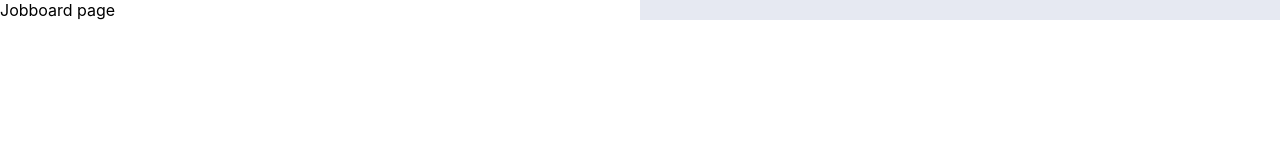
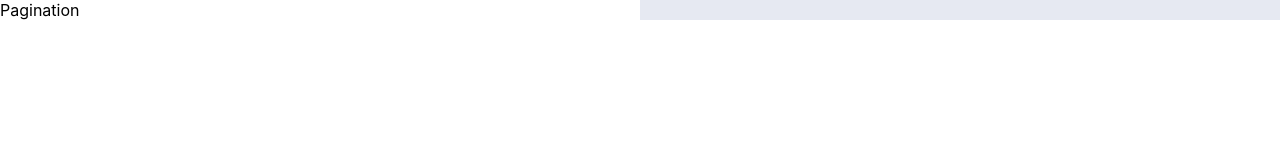
Before and after one commit to Selim96/jobs-list, a React (Create React App) app: page / in a window 1280 px wide. Shown: the top 160 px of the page. Built offline with nearby package versions, Linux system fonts and the light colour scheme.

Commit message:
chnged jobboard

```diff
--- a/src/components/App.tsx
+++ b/src/components/App.tsx
@@ -16,7 +16,7 @@ const App: React.FC = () => {
       <Suspense fallback={<Loader />}>
         <Routes>
           <Route path="/" element={<Jobboard />} />
-          <Route path="details" element={<Details />} />
+
         </Routes>
       </Suspense>
     </>
--- a/src/components/Jobboard/Jobboard.tsx
+++ b/src/components/Jobboard/Jobboard.tsx
@@ -1,10 +1,17 @@
 import React from "react";
+import Pagination from "../Pagination/Pagination";
 import s from "./Jobboard.module.scss"
 
 const Jobboard: React.FC = () => {
+    const allJobs: object[] = [];
     return (
         <div className={s.board}>
-            Jobboard page
+            <ul className={s.list}>
+                {allJobs.map((job) => {
+
+                })}
+            </ul>
+            <Pagination/>
         </div>
     )
 }
--- /dev/null
+++ b/src/components/Pagination/Pagination.tsx
@@ -0,0 +1,9 @@
+const Pagination: React.FC = () => {
+    return (
+        <div>
+            Pagination
+        </div>
+    )
+}
+
+export default Pagination;
```
